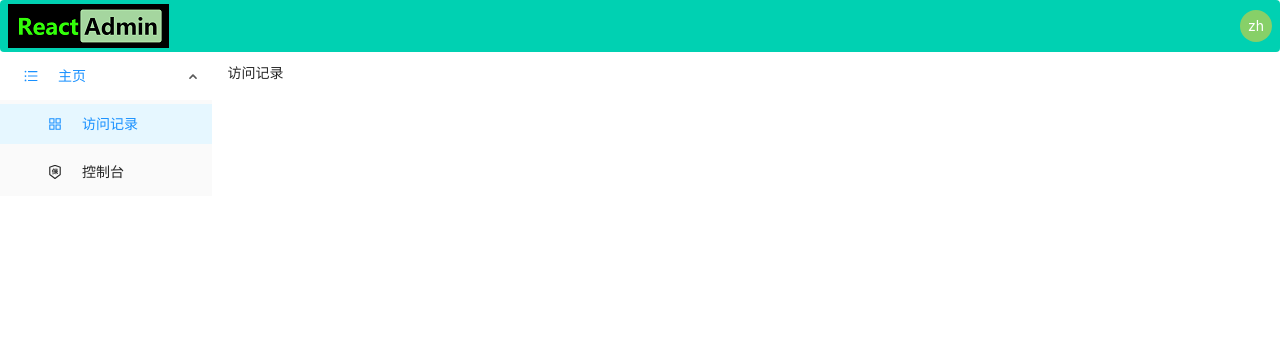
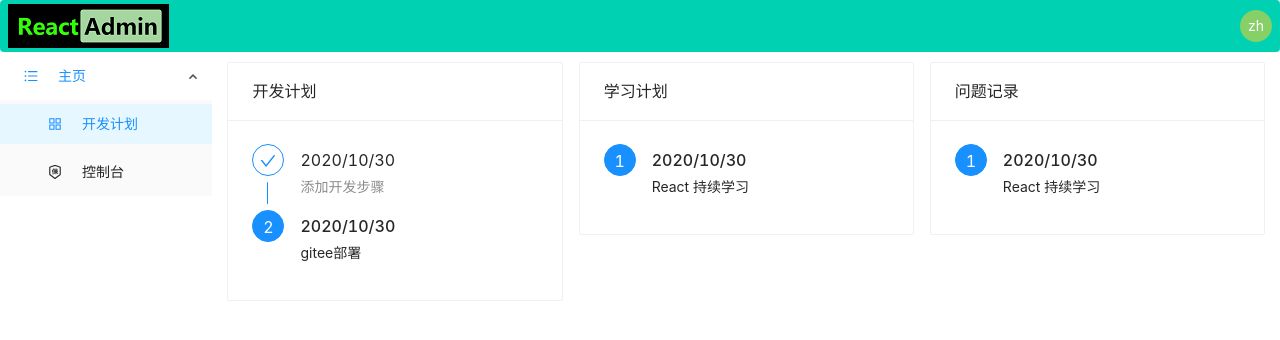
Before and after one commit to zhfps/live-react, a React (Create React App) app: page / in a window 1280 px wide. Shown: the top 340 px of the page. Built offline with nearby package versions, Linux system fonts and the light colour scheme.

Commit message:
2020/10/30

```diff
--- a/config-overrides.js
+++ b/config-overrides.js
@@ -19,9 +19,25 @@ const addProxy = () => (configFunction) => {
 
   return configFunction
 }
+// 打包配置
+const addCustomize = () => config => {
+
+  // 关闭sourceMap
+  config.devtool = false;
+  // 配置打包后的文件位置
+  config.output.path = __dirname + '/dist';
+  config.output.publicPath = './';
+  //配置favicon公共文件打包目录
+  const paths = require('react-scripts/config/paths');
+  paths.appBuild = path.join(path.dirname(paths.appBuild), 'dist');
+
+
+  return config;
+}
 
 module.exports = {
   webpack: override(
+    addCustomize(),
     fixBabelImports('import', {
       libraryName: 'antd',
       libraryDirectory: 'es',
--- /dev/null
+++ b/src/config/todolist.tsx
@@ -0,0 +1,34 @@
+export interface TodoItem{
+
+  title: string,
+  description: string,
+  status: 'wait' | 'process' | 'finish' | 'error',
+  type: 'plan' | 'learn' | 'log'
+
+}
+
+export const todolist:TodoItem[] = [
+  {
+    title: '2020/10/30',
+    description: "添加开发步骤",
+    status: "finish",
+    type: 'plan'
+  },{
+    title: '2020/10/30',
+    description: "gitee部署",
+    status: "process",
+    type: 'plan'
+  },
+   {
+    title: '2020/10/30',
+    description: "React 持续学习",
+    status: "process",
+    type: 'learn'
+  },
+   {
+    title: '2020/10/30',
+    description: "React 持续学习",
+    status: "process",
+    type: 'log'
+  }
+]
--- a/src/pages/home/index.tsx
+++ b/src/pages/home/index.tsx
@@ -1,44 +1,43 @@
-import React from 'react'
-import { connect } from 'react-redux'
-import store from '../../store'
-import { TestAction } from '../../actions'
-import { Button } from 'antd';
-interface IProp{
-  value:number,
-  dispath: any
-}
- class Home extends React.Component<IProp>{
+import React,{Component} from 'react'
+import { Steps,Row, Col,Card} from 'antd'
+import { todolist,TodoItem } from '../../config/todolist'
+const { Step } = Steps
 
-  handleOnclick = () => {
-    let {value} = this.props
-    value+=1
-    const action  = TestAction(value)
-    this.props.dispath(action)
+export default class Home extends Component{
+
+  getSteps =(list:TodoItem[])=>{
+   return list.map(item=>{
+      return (
+        <Step title={item.title} description={item.description} status={item.status}/>
+      )
+    })
   }
 
   render(){
-    return (
-      <div>
-        <div>{store.getState().value}</div>
-        <Button size='small' onClick = { this.handleOnclick }>点击我</Button>
-      </div>
-
+    return(
+      <Row gutter={16}>
+      <Col span={8}>
+        <Card title="开发计划">
+          <Steps direction="vertical">
+            {this.getSteps(todolist.filter(item=>item.type === 'plan'))}
+          </Steps>
+        </Card>
+      </Col>
+      <Col span={8}>
+        <Card title="学习计划" >
+        <Steps direction="vertical">
+            {this.getSteps(todolist.filter(item=>item.type === 'learn'))}
+          </Steps>
+        </Card>
+      </Col>
+      <Col span={8}>
+        <Card title="问题记录">
+        <Steps direction="vertical">
+            {this.getSteps(todolist.filter(item=>item.type === 'log'))}
+          </Steps>
+        </Card>
+      </Col>
+    </Row>
     )
   }
 }
-
-const mapStateToProps = (state:any)=>{
-    const { value } = state
-    return {
-      value
-    }
-}
-
-
-const mapDispatchToProps = (dispath:any) =>{
-  return {
-    dispath
-  }
-}
-
-export default connect(mapStateToProps,mapDispatchToProps)(Home)
--- a/src/router/index.tsx
+++ b/src/router/index.tsx
@@ -1,5 +1,8 @@
 import React from "react"
 import { AppstoreOutlined, InsuranceOutlined,UnorderedListOutlined} from '@ant-design/icons'
+
+import Home from '../pages/home'
+
 export interface RouteModle{
   path: string,
   exact: boolean,
@@ -19,9 +22,9 @@ const routes:RouteModle[] = [
      {
         path: "/",
         exact: true,
-        title: '访问记录',
+        title: '开发计划',
         icon: <AppstoreOutlined/>,
-        component: () => <h2>访问记录</h2>
+        component:()=> <Home/>
       },
       {
         path: "/shoelaces",
```
Also changed, not shown: src/pages/home/reduxTest.tsx (added, +44 -0 lines), 17 other files (tests, documents, lock files or other folders).
